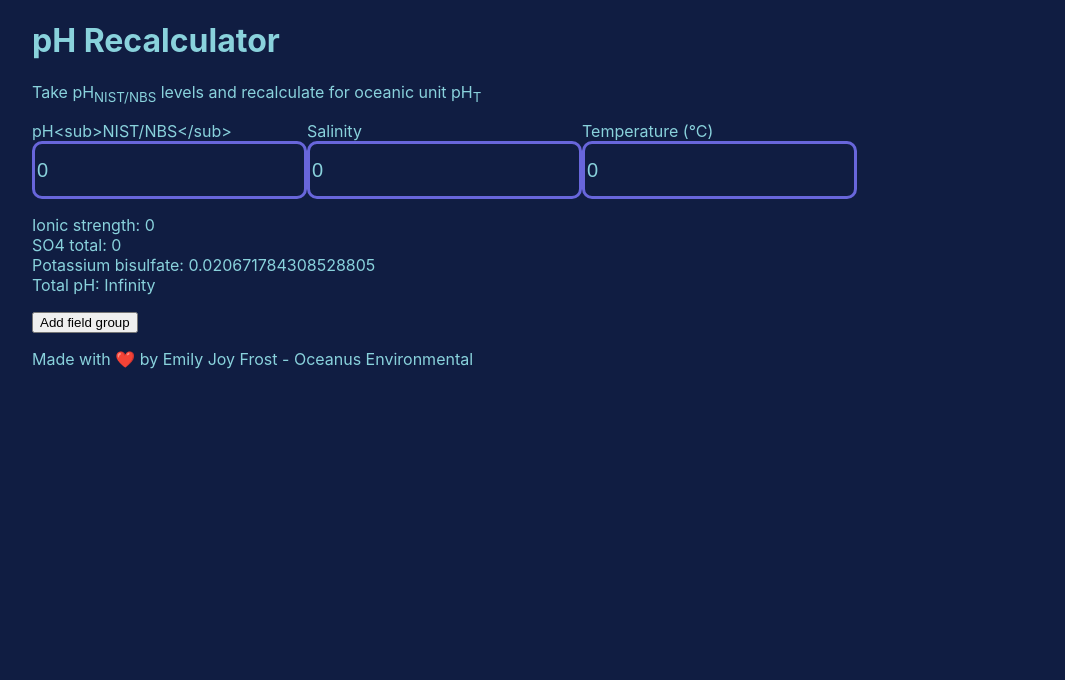
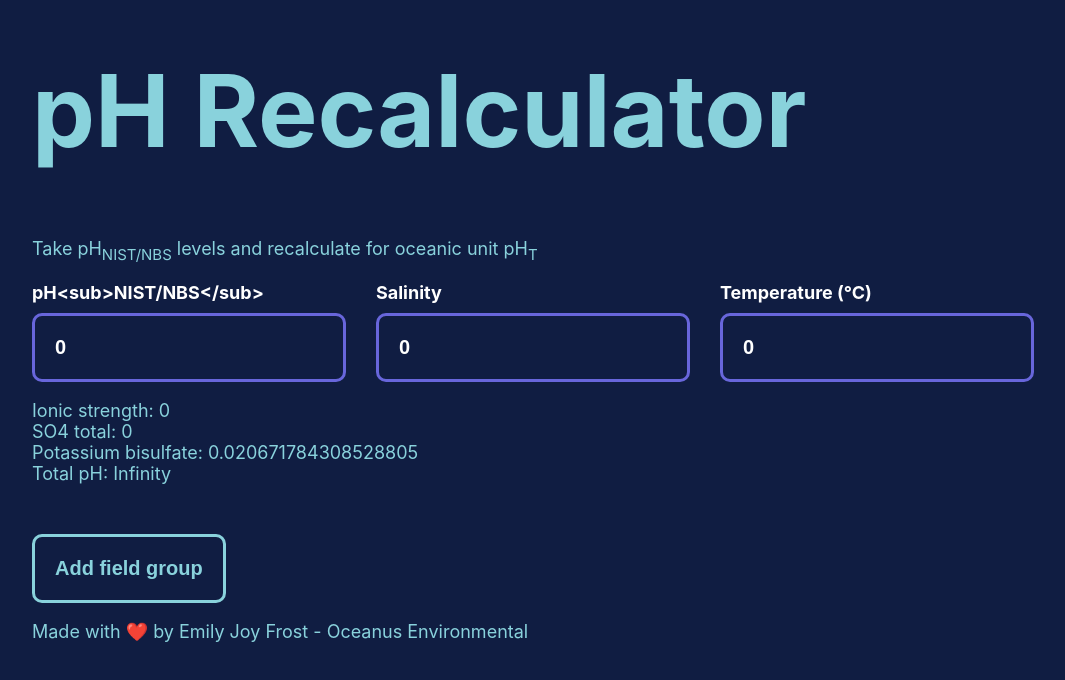
Before and after one commit to michael-harvey/ph-recalculator, a React (Create React App) app: page / in a window 1280 px wide. Shown: the top 680 px of the page, without its empty margins (108-1173 px from the left). Built offline with nearby package versions, Linux system fonts and the light colour scheme.

Commit message:
Add global styles

```diff
--- a/src/App.css
+++ b/src/App.css
@@ -8,21 +8,46 @@
   --rich-black-fogra-29: hsla(204, 28%, 7%, 1);
 }
 
+h1,
+h2,
+h3,
+h4,
+h5,
+h6 {
+  margin-top: 0;
+}
+
+h1 {
+  font-size: 100px;
+}
+
 body {
   max-width: 1000px;
-  margin: 0 auto;
+  margin: 50px auto;
+  font-size: 18px;
+  color: var(--middle-blue);
   background-color: var(--oxford-blue);
-  color: var(--middle-blue);
-  font-size: 16px;
 }
 
 input {
+  padding: 20px;
+  font-size: 20px;
+  color: white;
+  font-weight: bold;
+  background-color: transparent;
   border: 3px solid var(--slate-blue);
-  height: 50px;
   border-radius: 10px;
-  background-color: transparent;
-  color: var(--middle-blue);
-  font-size: 20px;
+  appearance: none;
+}
+
+input[type="number"] {
+  -moz-appearance: textfield;
+}
+
+label {
+  margin-bottom: 10px;
+  font-weight: bold;
+  color: white;
 }
 
 .field {
@@ -30,7 +55,24 @@ input {
   flex-direction: column;
 }
 
+.fieldgroup {
+  margin-bottom: 50px;
+}
+
 .fieldgroup__wrapper {
-  display: flex;
-  flex-direction: row;
+  display: grid;
+  grid-template-columns: repeat(3, 1fr);
+  grid-gap: 30px;
 }
+
+button {
+  padding: 20px;
+  font-size: 20px;
+  color: var(--middle-blue);
+  font-weight: bold;
+  background-color: transparent;
+  border: 3px solid var(--middle-blue);
+  border-radius: 10px;
+  appearance: none;
+  cursor: pointer;
+}
```
